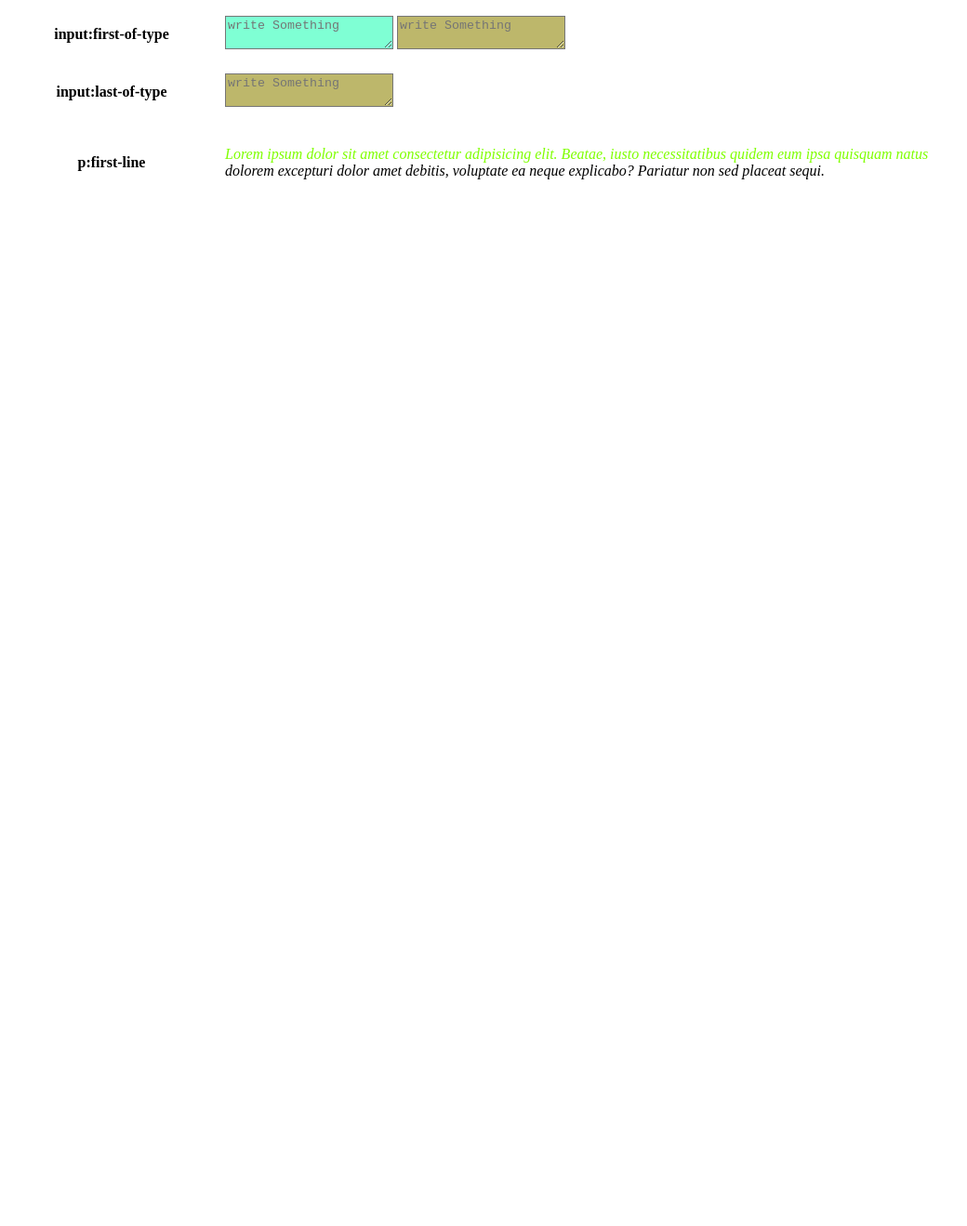
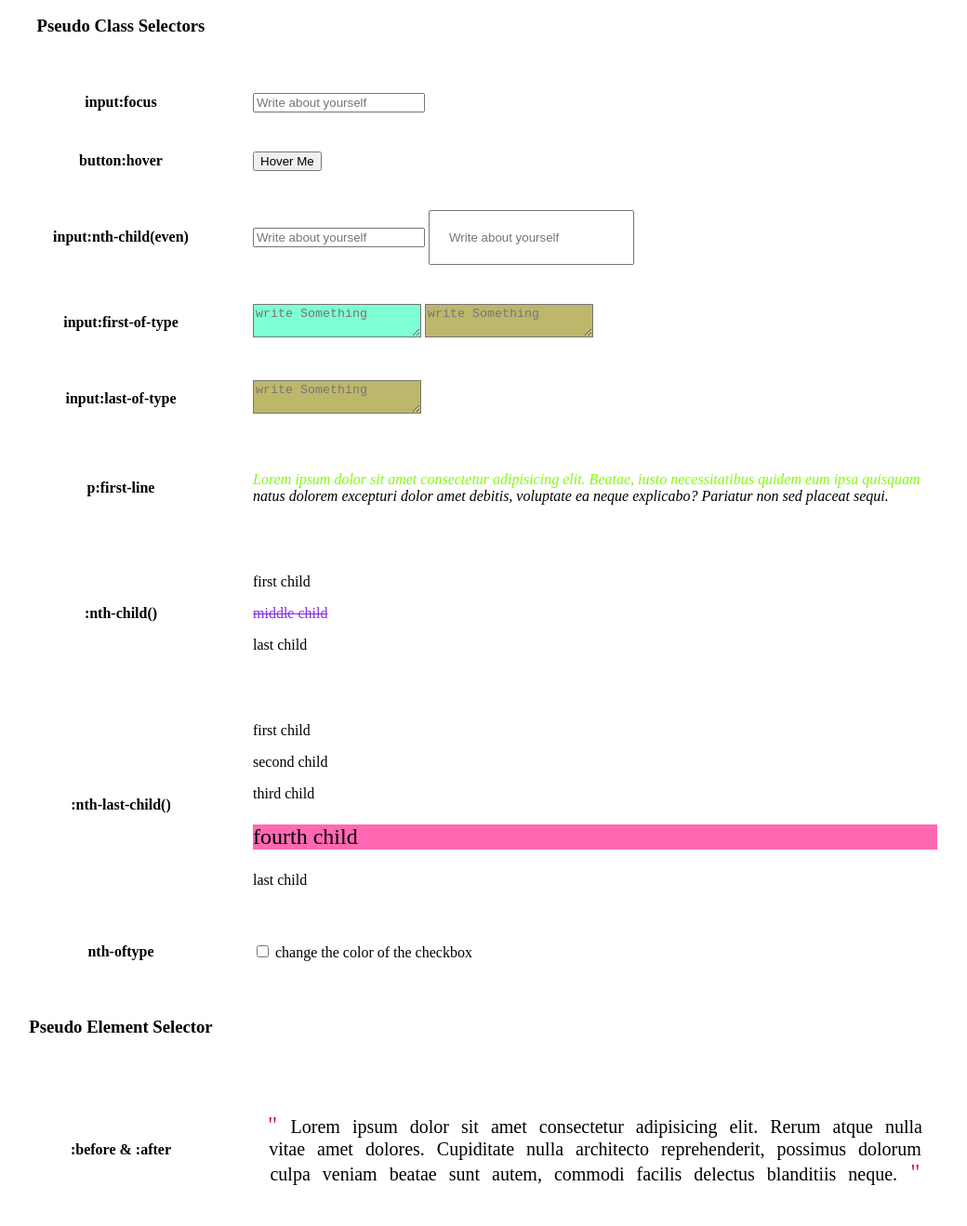
Before and after one commit to Harish0402/CSS-Selectors, a plain HTML site: page index.html in a window 1280 px wide. Shown: the part 1240-2559 px from the top of the page at 93% size, without its empty margins (0-1040 px from the left). Before the commit the page ends 1469 px from the top, so only its background shows below. Drawn offline with Linux system fonts and the light colour scheme.

Commit message:
second commit

```diff
--- a/index.html
+++ b/index.html
@@ -142,7 +142,59 @@
          <th>p:first-line</th>
          <td><i><p class="p">Lorem ipsum dolor sit amet consectetur adipisicing elit. Beatae, iusto necessitatibus quidem eum ipsa quisquam natus dolorem excepturi dolor amet debitis, voluptate ea neque explicabo? Pariatur non sed placeat sequi.</p></i></td>
       </tr>
+<!--
+      <tr>
+         <th>input:first-child</th>
+         <td>
+            <input type="radio" id="yes">
+            <label for="yes">Yes</label>
+            <input type="radio" id="no">
+            <label for="no">No</label>
 
+         </td>
+
+      </tr> -->
+
+      <tr>
+         <th>:nth-child()</th>
+         <td>
+            <div class="nthchild">
+               <p>first child</p>
+               <p>middle child</p>
+               <p>last child</p>
+            </div>
+         </td>
+      </tr>
+
+      <tr>
+         <th>:nth-last-child()</th>
+         <td>
+            <div class="nthlast">
+               <p>first child</p>
+               <p>second child</p>
+               <p>third child</p>
+               <p>fourth child</p>
+               <p>last child</p>
+            </div>
+         </td>
+      </tr>
+
+      <tr>
+         <th>nth-oftype</th>
+         <td>
+            <input type="checkbox" id="check" >
+            <label for="check">change the color of the checkbox</label>
+         </td>
+      </tr>
+
+      <tr><th><h3>Pseudo Element Selector</h3></th></tr>
+
+      <tr>
+         <th>:before & :after</th>
+         <td>
+            <p class="ba">Lorem ipsum dolor sit amet consectetur adipisicing elit. Rerum atque nulla vitae amet dolores. Cupiditate nulla architecto reprehenderit, possimus dolorum culpa veniam beatae sunt autem, commodi facilis delectus blanditiis neque.</p>
+         </td>
+      </tr>
 
 
 
--- a/style.css
+++ b/style.css
@@ -1,9 +1,10 @@
+
 
 th,td{
-    padding: 10px;
+    padding: 20px;
     min-width: 200px;
 }
-/* Element Selector */
+/* Element Selector
 
 h1 {
     padding: 10px;
@@ -102,6 +103,38 @@ textarea:last-of-type{
     background-color: darkkhaki;
 }
 
-p[class=p]:first-line{
+p[class=p]:first-line {
     color: chartreuse;
 }
+
+div[class=nthchild] p:nth-child(2){
+    color:blueviolet;
+    text-decoration: line-through;
+}
+
+[class=nthlast] p:nth-last-child(2){
+    background-color: hotpink;
+    font-size: x-large;
+}
+
+input[type=checkbox]:nth-of-type(1){
+    accent-color: green;
+}
+
+.ba::before{
+    content: '" ';
+    color: crimson;
+    font-size: 25px;
+}
+
+.ba::after{
+    content: ' "';
+    color: crimson;
+    font-size: 25px;
+}
+
+.ba{
+    font-size: 20px;
+    word-spacing: 8px;
+    text-align: center;
+}
```
